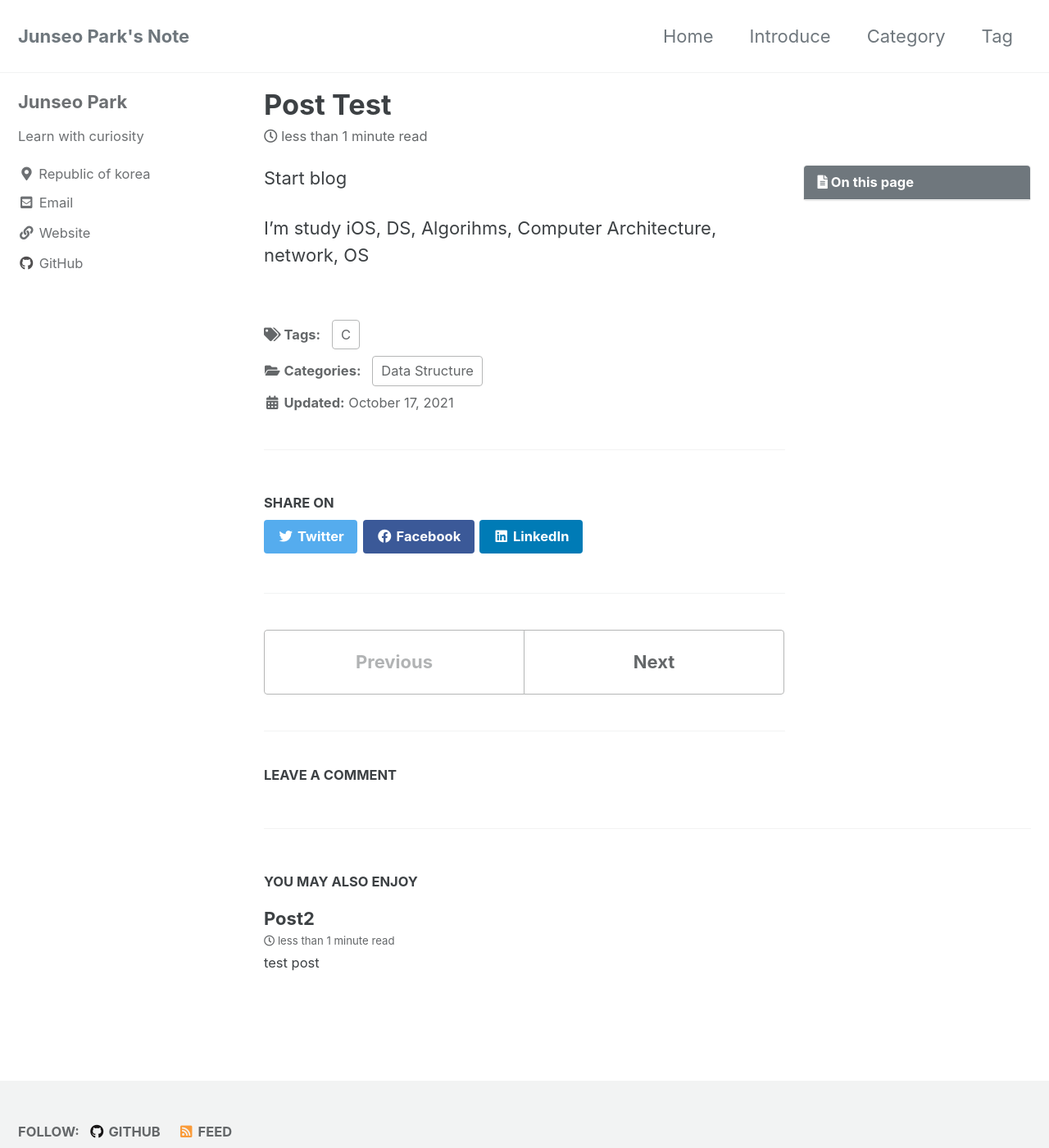
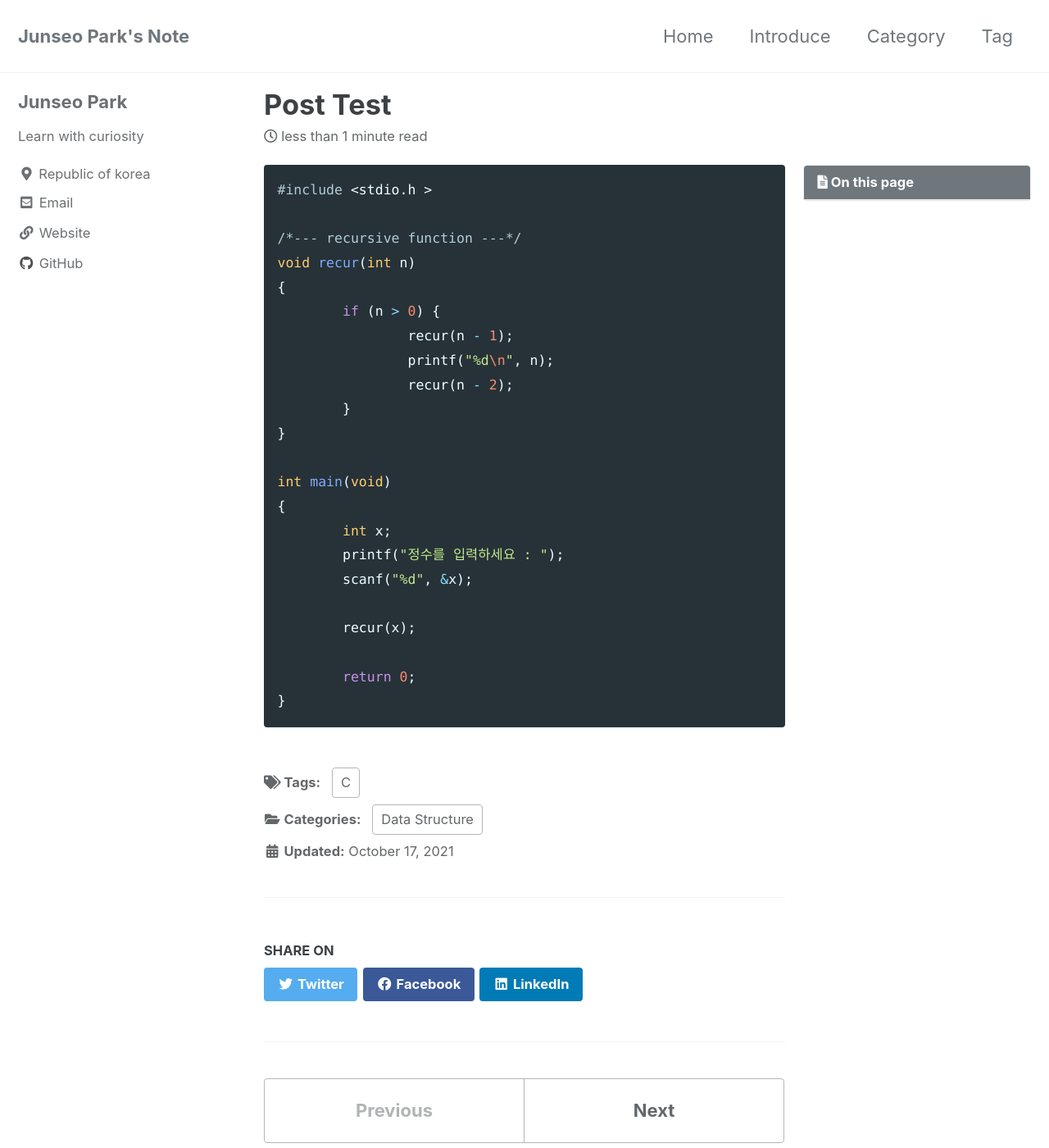
Before and after one commit to iJSPARK/iJSPARK.github.io, a Jekyll site: the page built from _posts/2021-10-17-firstpost.md, in a window 1280 px wide and 1400 px high. Shown: the whole window at 82% size. Built offline with Jekyll 4.4.1, drawn with Linux system fonts in a browser that asks for light colours; cached includes are drawn as plain includes; comment, search, counter and statistics services are not loaded.

Commit message:
Add code

````diff
--- a/_posts/2021-10-17-firstpost.md
+++ b/_posts/2021-10-17-firstpost.md
@@ -9,6 +9,27 @@ author_profile: true
 toc : true # 목차
 ---
 
-Start blog
+```c
+#include <stdio.h >
 
-I'm study iOS, DS, Algorihms, Computer Architecture, network, OS
+/*--- recursive function ---*/
+void recur(int n)
+{
+	if (n > 0) {
+		recur(n - 1);
+		printf("%d\n", n);
+		recur(n - 2);
+	}
+}
+
+int main(void)
+{
+	int x;
+	printf("정수를 입력하세요 : ");
+	scanf("%d", &x);
+
+	recur(x);
+
+	return 0;
+}
+```
````
